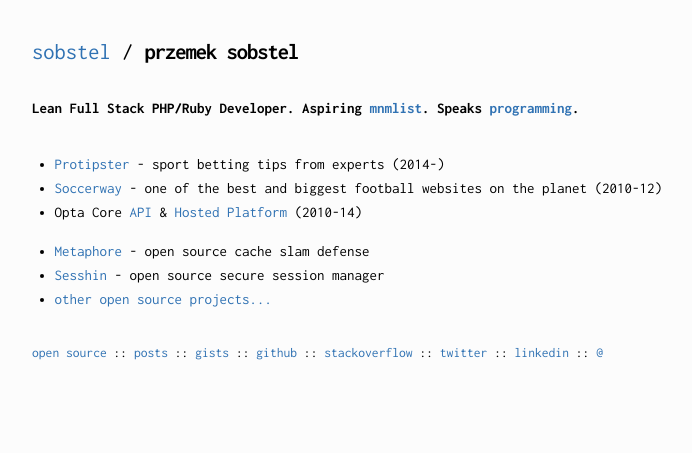
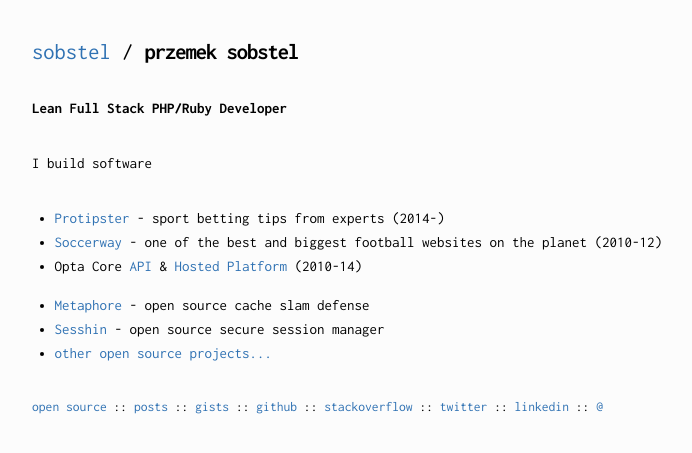
Before and after one commit to sobstel/sobstel.github.com, a Jekyll site: the page built from index.html, in a window 1280 px wide. Shown: the top 453 px of the page, without its empty margins (292-984 px from the left). Built offline with Jekyll 4.4.1, drawn with Linux system fonts in a browser that asks for light colours.

Commit message:
texts changes

```diff
--- a/index.html
+++ b/index.html
@@ -5,9 +5,11 @@
 <section id="index">
 
 <p class="about">
-  Lean Full Stack PHP/Ruby Developer.
-  Aspiring <a href="http://mnmlist.com/archive/">mnmlist</a>.
-  Speaks <a href="http://programming-motherfucker.com/">programming</a>.
+  Lean Full Stack PHP/Ruby Developer
+</p>
+
+<p>
+  I build software
 </p>
 
 <ul>
--- a/work.html
+++ b/work.html
@@ -28,7 +28,7 @@
     One of the biggest and one of the most popular football sites on the planet. Over 1000 football leagues &amp; cups from 134+ countries. High traffic, big database.
   </p>
   <p>
-    Full stack developer, sysadmin. PHP, MySQL, JavaScript, CSS, memcached, Akamai, CentOS/RedHat/Ubuntu. 2010-2012.
+    Full stack developer, sysadmin. PHP, MySQL, JavaScript, CSS, memcached, Akamai, CentOS/RedHat, Ubuntu. 2010-2012.
   </p>
   <p>
     <a href="http://www.soccerway.com/">www.soccerway.com</a>
```
Also changed, not shown: other parts of work.html (+2 -2 lines).
